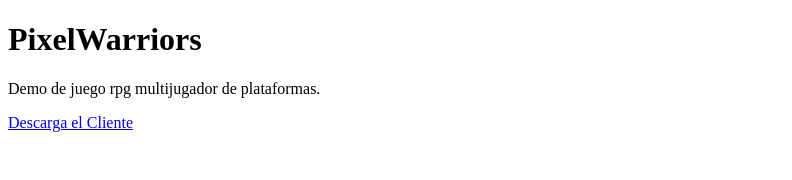
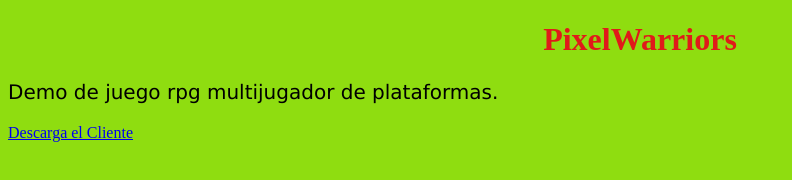
Before and after one commit to brecabre/pixelwarriors, a plain HTML site: page index.html in a window 1280 px wide. Shown: the whole page, without its empty margins (0-792 px from the left). Drawn offline with Linux system fonts and the light colour scheme.

Commit message:
Update index.html

```diff
--- a/index.html
+++ b/index.html
@@ -2,7 +2,7 @@
 <html>
 <head>
 <title>PixelWarriors</title>
-<link rel="stylesheet" href="mi_estilo.css/">
+<link rel="stylesheet" href="mi_estilo.css"/>
 </head>
 <body>
 
```
